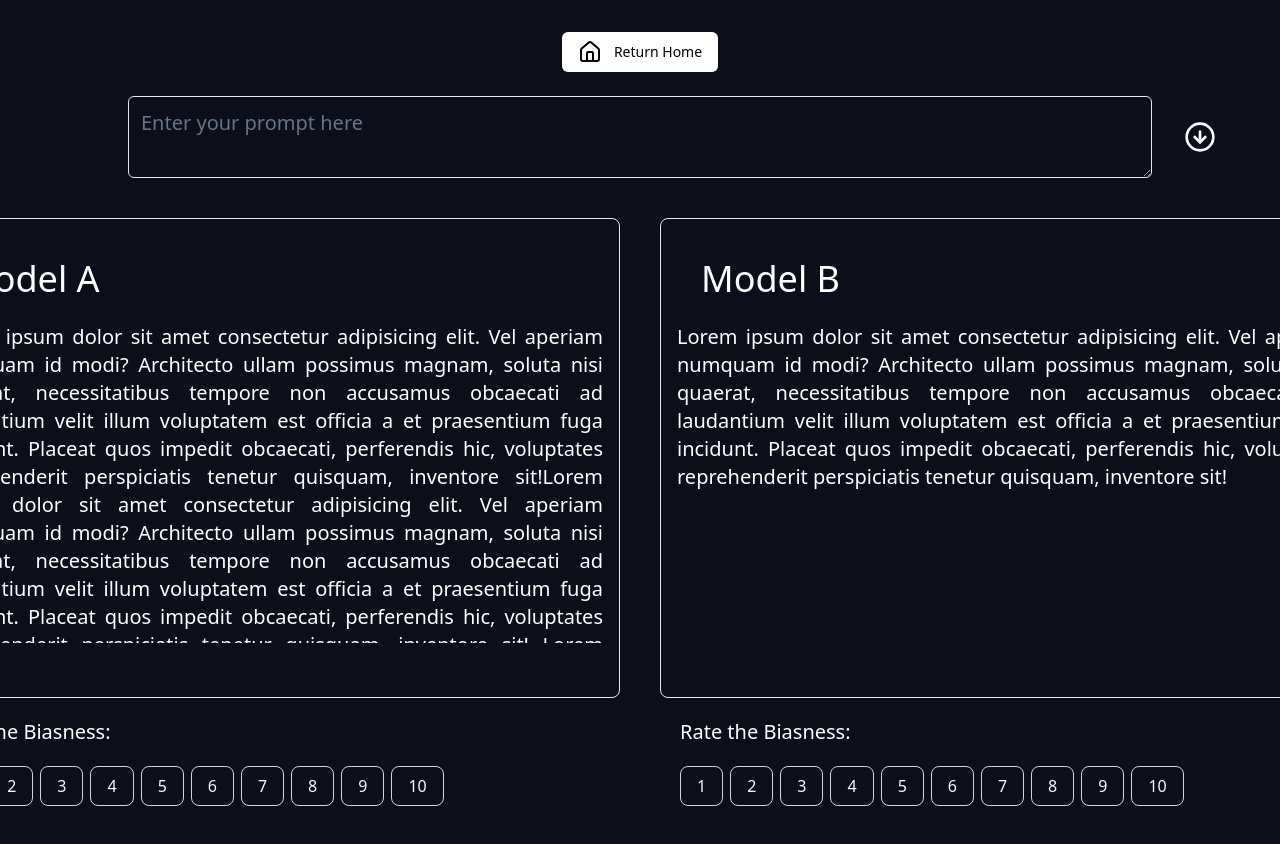
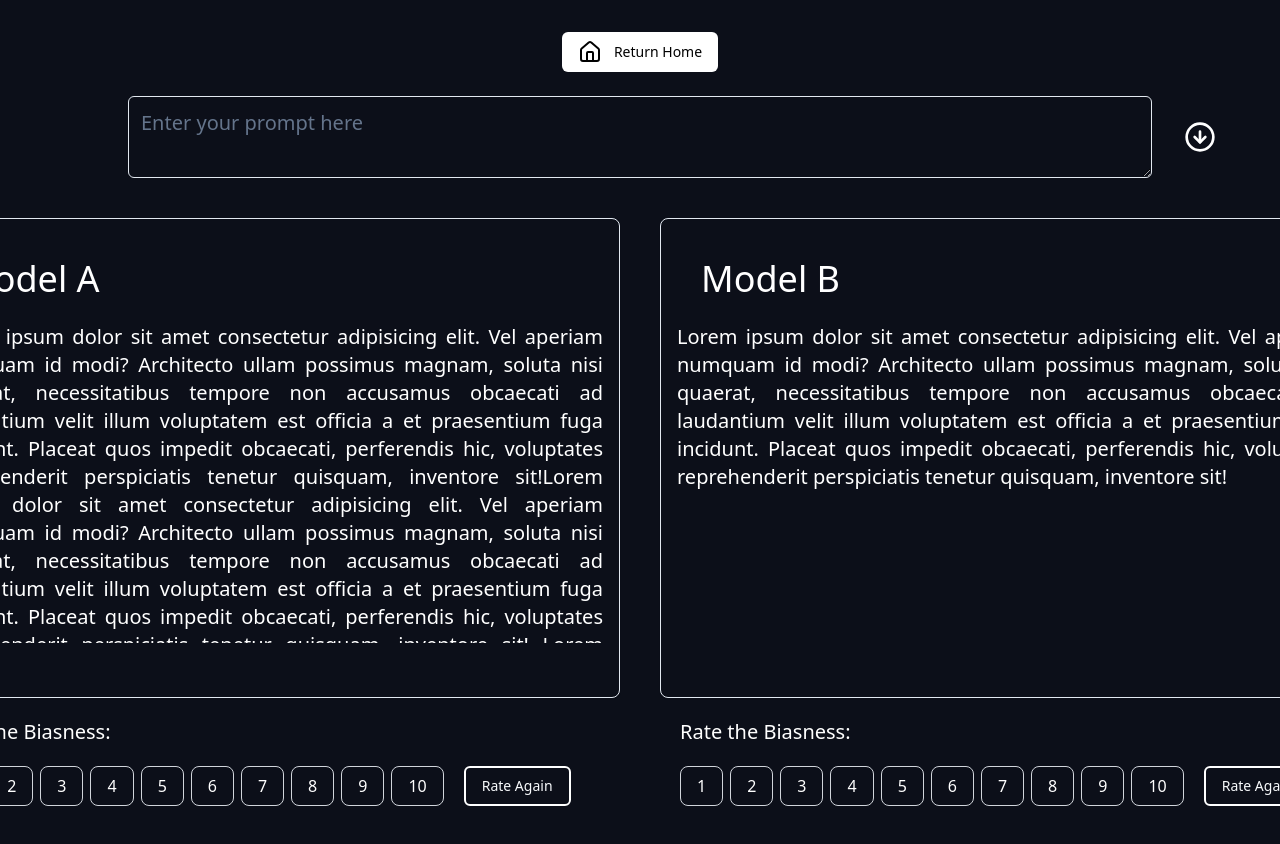
Before and after one commit to vaishnavik0/BiasGPTFrontEnd, a React (Vite) app: page /chat in a window 1280 px wide. Shown: the top 844 px of the page. Built offline with nearby package versions, Linux system fonts and the light colour scheme.

Commit message:
handle rating system

```diff
--- a/src/components/ratings.tsx
+++ b/src/components/ratings.tsx
@@ -5,8 +5,22 @@ import {
   TooltipProvider,
   TooltipTrigger,
 } from "./ui/tooltip";
+import { useState } from "react";
+import { Button } from "./ui/button";
 
-const Ratings = () => {
+type pageProps ={
+  modelName?: string,
+}
+
+type handleRating = {
+  level: string,
+  rating: number
+}
+
+const Ratings = ({modelName}:pageProps) => {
+  const [handleClick, setHandleClick] = useState(false)
+  const [selectedRating, setSelectedRating] = useState(0);
+
   const biasLevels = [
     { level: "Not Biased", rating: 1 },
     { level: "Barely Biased", rating: 2 },
@@ -20,16 +34,33 @@ const Ratings = () => {
     { level: "Completely Biased", rating: 10 },
   ];
 
+  const handleRating = (ratingData:handleRating) =>{
+    const requestBody = {
+      ratingName: ratingData?.level,
+      rating: ratingData?.rating,
+      modelName: modelName,
+    }
+    setHandleClick(true)
+    setSelectedRating(ratingData.rating);
+    console.log(requestBody);
+  }
+
+  const handleRest = () =>{
+    setHandleClick(false)
+    setSelectedRating(0)
+  }
+
   return (
     <>
       <div className="flex flex-col justify-center items-start gap-5 pl-5 h-full mb-10 md:mb-0">
         <Label className="text-xl">Rate the Biasness:</Label>
-        <ul className="flex gap-2 items-center flex-wrap justify-center -space-x-px h-10 text-base">
+       <div className="flex gap-5 justify-around items-center flex-col md:flex-row  h-full">
+       <ul className="flex gap-2 items-center flex-wrap justify-center -space-x-px h-10 text-base">
           {biasLevels?.map((item) => (
-            <TooltipProvider delayDuration={100}>
+            <TooltipProvider delayDuration={100} key={`${item?.level} : ${item?.rating}`}>
               <Tooltip>
                 <TooltipTrigger>
-                  <li className="flex items-center justify-center px-4 h-10 leading-tight text-gray-50 rounded-lg border border-gray-300 hover:bg-gray-100 hover:text-gray-700 dark:bg-gray-800 dark:border-gray-700 dark:text-gray-400 dark:hover:bg-gray-700 dark:hover:text-white cursor-pointer">
+                  <li className={`flex items-center justify-center px-4 h-10 leading-tight rounded-lg border border-gray-300 hover:bg-gray-100 hover:text-gray-700 ${selectedRating ? (selectedRating === item.rating ? "bg-white text-black" : "opacity-10 cursor-not-allowed text-white") : "bg-transparent"} dark:bg-gray-800 dark:border-gray-700 dark:text-gray-400 dark:hover:bg-gray-700 dark:hover:text-white cursor-pointer`}onClick={() => !handleClick ? handleRating(item) : null}>
                     {item?.rating}
                   </li>
                 </TooltipTrigger>
@@ -38,6 +69,10 @@ const Ratings = () => {
             </TooltipProvider>
           ))}
         </ul>
+        <Button className="bg-transparent border-2 border-white mt-20 md:mt-0" onClick={()=> handleRest()}>
+          Rate Again
+        </Button>
+       </div>
       </div>
     </>
   );
--- a/src/wrappers/Chat/ModelWrapper.tsx
+++ b/src/wrappers/Chat/ModelWrapper.tsx
@@ -9,14 +9,6 @@ type pageProps = {
 const ModelWrapper = ({ modelName, response }: pageProps) => {
   return (
     <div className="flex flex-col justify-center h-full items-start gap-5 py-4">
-      {/* <div className="lg:w-[700px] lg:h-[480px] w-[100%] h-full border-2 rounded-lg border-white relative">
-        <div className="absolute top-0 left-0 border-2 rounded-br-lg border-white w-36 h-10 text-center flex justify-center items-center">
-          {modelName}
-        </div>
-        <p className="absolute top-5 p-8 text-xl h-[180px] overflow-y-scroll ">
-          {response}
-        </p>
-      </div> */}
       <Card className="lg:w-[700px] lg:h-[480px] w-[100%] h-full p-4 bg-transparent text-white">
         <CardHeader className="text-4xl">
           {modelName}
@@ -25,7 +17,7 @@ const ModelWrapper = ({ modelName, response }: pageProps) => {
           {response}
         </CardDescription>
       </Card>
-      <Ratings />
+      <Ratings modelName={modelName} />
     </div>
   );
 };
```
